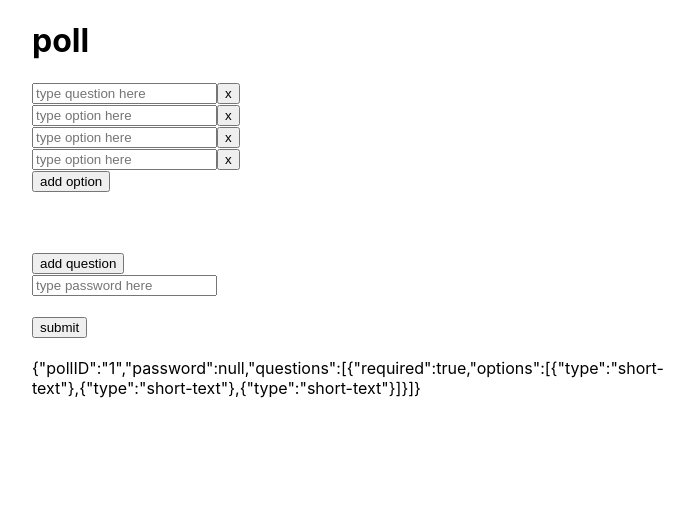
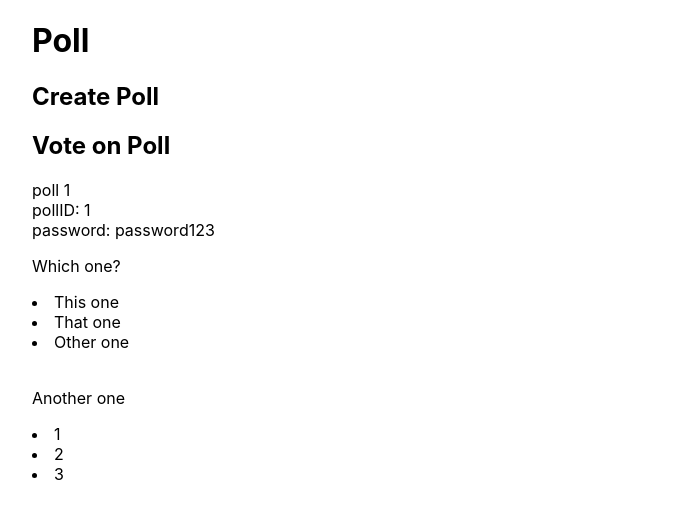
Before and after one commit to zaini/poll, a React (Create React App) app in the folder poll/: page /1 in a window 1280 px wide. Shown: the top 518 px of the page, without its empty margins (288-982 px from the left). Built offline with nearby package versions, Linux system fonts and the light colour scheme.

Commit message:
Basic view of poll for voting

```diff
--- a/poll/package.json
+++ b/poll/package.json
@@ -12,6 +12,7 @@
     "node-sass": "^4.14.1",
     "react": "^16.13.1",
     "react-dom": "^16.13.1",
+    "react-router-dom": "^5.2.0",
     "react-scripts": "3.4.1"
   },
   "scripts": {
--- a/poll/src/App.js
+++ b/poll/src/App.js
@@ -1,119 +1,25 @@
 import React from 'react';
+import {BrowserRouter as Router, Route} from "react-router-dom";
 import './App.scss';
+import CreatePoll from "./components/CreatePoll";
+import Poll from "./components/Poll";
+import PollResults from "./components/PollResults";
 
 export default class App extends React.Component{
-    emptyQuestionObject;
     constructor(props) {
         super(props);
-
-        this.emptyQuestionObject = {
-            required: true,
-            question: undefined,
-            options: [{type: "short-text", value: undefined}, {type: "short-text", value: undefined}, {type: "short-text", value: undefined}]
-        };
-
-        this.state = {
-            poll: {
-                pollID: "1",
-                password: null,
-                DoC: undefined,
-                DoD: undefined,
-                questions: []
-            }
-        }
-    }
-
-    changeOption = (value, qIndex, oIndex) => {
-        let poll = JSON.parse(JSON.stringify(this.state.poll));
-        poll.questions[qIndex].options[oIndex].value = value;
-        this.setState({
-            poll: poll
-        });
-    }
-
-    addOption = (qIndex) => {
-        let poll = JSON.parse(JSON.stringify(this.state.poll));
-        poll.questions[qIndex].options.push({type: "short-text", value: undefined});
-        console.log(poll.questions);
-        this.setState({
-            poll: poll
-        });
-    }
-
-    removeOption = (qIndex, oIndex) => {
-        let poll = JSON.parse(JSON.stringify(this.state.poll));
-        poll.questions[qIndex].options.splice(oIndex, 1);
-        this.setState({
-            poll: poll
-        });
-    }
-
-    changeQuestion = (value, qIndex) => {
-        let poll = JSON.parse(JSON.stringify(this.state.poll));
-        poll.questions[qIndex].question = value;
-        this.setState({
-            poll: poll
-        });
-    }
-
-    addEmptyQuestion = () => {
-        let poll = JSON.parse(JSON.stringify(this.state.poll));
-        poll.questions.push(JSON.parse(JSON.stringify(this.emptyQuestionObject)));
-        this.setState({
-            poll: poll
-        });
-    }
-
-    removeQuestion = (index) => {
-        console.log(index);
-        let poll = JSON.parse(JSON.stringify(this.state.poll));
-        poll.questions.splice(index, 1);
-        this.setState({
-            poll: poll
-        });
-    }
-
-    changePassword = (value) => {
-        let poll = JSON.parse(JSON.stringify(this.state.poll));
-        poll.password = value;
-        this.setState({
-            poll: poll
-        });
-    }
-
-    componentDidMount() {
-        this.addEmptyQuestion();
     }
 
     render() {
         return (
             <div style={{margin: "auto", width: "50%"}}>
-                <h1>poll</h1>
-
-                {
-                    this.state.poll.questions.map((question, qIndex) => {
-                        let questionOptions = question.options.map((option, oIndex) => {
-                            let optionBox = <input key={`q${qIndex}o${oIndex}`} name={`q${qIndex}o${oIndex}`} type='text' placeholder="type option here" value={option.value} onChange={(e) => this.changeOption(e.target.value, qIndex, oIndex)}/>;
-                            let removeOptionButton = <button onClick={() => this.removeOption(qIndex, oIndex)}>x</button>
-                            return [optionBox, removeOptionButton, <br/>]
-                        })
-
-                        let questionInput = <input key={`q${qIndex}`} name={`q${qIndex}`} type='text' placeholder="type question here" value={question.question} onChange={(e) => this.changeQuestion(e.target.value, qIndex)}/>;
-                        let removeQuestion = <button onClick={() => this.removeQuestion(qIndex)}>x</button>;
-                        let addOptionButton = <button onClick={() => this.addOption(qIndex)}>add option</button>;
-                        return [questionInput, removeQuestion, <br/>, questionOptions, addOptionButton, <br/>, <br/>]
-                    })
-                }
-
-                <br/><br/>
-                <button onClick={() => this.addEmptyQuestion()}>add question</button>
-                <br/>
-                <input type='text' placeholder="type password here" onChange={(e) => this.changePassword(e.target.value)}/>
-                <br/><br/>
-                <button onClick={() => console.log(JSON.stringify(this.state.poll))}>submit</button>
-
-                <br/><br/>
-                {JSON.stringify(this.state.poll)}
+                <h1>Poll</h1>
+                <h2>Create Poll</h2>
+                <Router>
+                    <Route exact path={"/"} component={CreatePoll}/>
+                    <Route exact path={"/:poll_id"} component={Poll}/>
+                    <Route exact path={"/:poll_id/r"} component={PollResults}/>
+                </Router>
 
             </div>
         )
--- /dev/null
+++ b/poll/src/components/CreatePoll.js
@@ -0,0 +1,118 @@
+import React from 'react';
+
+export default class CreatePoll extends React.Component{
+    emptyQuestionObject;
+    constructor(props) {
+        super(props);
+
+        this.emptyQuestionObject = {
+            required: true,
+            question: undefined,
+            options: [{type: "short-text", value: undefined, votes: 0}, {type: "short-text", value: undefined, votes: 0}, {type: "short-text", value: undefined, votes: 0}]
+        };
+
+        this.state = {
+            poll: {
+                pollID: "1",
+                password: null,
+                DoC: undefined,
+                DoD: undefined,
+                questions: []
+            }
+        };
+    }
+
+    changeOption = (value, qIndex, oIndex) => {
+        let poll = JSON.parse(JSON.stringify(this.state.poll));
+        poll.questions[qIndex].options[oIndex].value = value;
+        this.setState({
+            poll: poll
+        });
+    }
+
+    addOption = (qIndex) => {
+        let poll = JSON.parse(JSON.stringify(this.state.poll));
+        poll.questions[qIndex].options.push({type: "short-text", value: undefined, votes: 0});
+        console.log(poll.questions);
+        this.setState({
+            poll: poll
+        });
+    }
+
+    removeOption = (qIndex, oIndex) => {
+        let poll = JSON.parse(JSON.stringify(this.state.poll));
+        poll.questions[qIndex].options.splice(oIndex, 1);
+        this.setState({
+            poll: poll
+        });
+    }
+
+    changeQuestion = (value, qIndex) => {
+        let poll = JSON.parse(JSON.stringify(this.state.poll));
+        poll.questions[qIndex].question = value;
+        this.setState({
+            poll: poll
+        });
+    }
+
+    addEmptyQuestion = () => {
+        let poll = JSON.parse(JSON.stringify(this.state.poll));
+        poll.questions.push(JSON.parse(JSON.stringify(this.emptyQuestionObject)));
+        this.setState({
+            poll: poll
+        });
+    }
+
+    removeQuestion = (index) => {
+        console.log(index);
+        let poll = JSON.parse(JSON.stringify(this.state.poll));
+        poll.questions.splice(index, 1);
+        this.setState({
+            poll: poll
+        });
+    }
+
+    changePassword = (value) => {
+        let poll = JSON.parse(JSON.stringify(this.state.poll));
+        poll.password = value;
+        this.setState({
+            poll: poll
+        });
+    }
+
+    componentDidMount() {
+        this.addEmptyQuestion();
+    }
+
+    render() {
+        return (
+            <div>
+                {
+                    this.state.poll.questions.map((question, qIndex) => {
+                        let questionOptions = question.options.map((option, oIndex) => {
+                            let optionBox = <input key={`q${qIndex}o${oIndex}`} name={`q${qIndex}o${oIndex}`} type='text' placeholder="type option here" value={option.value} onChange={(e) => this.changeOption(e.target.value, qIndex, oIndex)}/>;
+                            let removeOptionButton = <button onClick={() => this.removeOption(qIndex, oIndex)}>x</button>
+                            return [optionBox, removeOptionButton, <br/>]
+                        })
+
+                        let questionInput = <input key={`q${qIndex}`} name={`q${qIndex}`} type='text' placeholder="type question here" value={question.question} onChange={(e) => this.changeQuestion(e.target.value, qIndex)}/>;
+                        let removeQuestion = <button onClick={() => this.removeQuestion(qIndex)}>x</button>;
+                        let addOptionButton = <button onClick={() => this.addOption(qIndex)}>add option</button>;
+                        return [questionInput, removeQuestion, <br/>, questionOptions, addOptionButton, <br/>, <br/>]
+                    })
+                }
+
+                <br/><br/>
+                <button onClick={() => this.addEmptyQuestion()}>add question</button>
+                <br/>
+                <input type='text' placeholder="type password here" onChange={(e) => this.changePassword(e.target.value)}/>
+                <br/><br/>
+                <button onClick={() => console.log(JSON.stringify(this.state.poll))}>submit</button>
+
+                <br/><br/>
+                {JSON.stringify(this.state.poll)}
+
+            </div>
+        )
+    }
+};
--- /dev/null
+++ b/poll/src/components/Poll.js
@@ -0,0 +1,37 @@
+import React from 'react';
+
+export default class Poll extends React.Component{
+    constructor(props) {
+        super(props);
+
+        this.state = {
+            poll: {"_id":{"$oid":"5ef412adc42f605bf078ed2d"},"pollID":"1","password":"password123","questions":[{"required":true,"options":[{"type":"short-text","votes":0,"value":"This one"},{"type":"short-text","votes":0,"value":"That one"},{"type":"short-text","votes":0,"value":"Other one"}],"question":"Which one?"},{"required":true,"options":[{"type":"short-text","votes":0,"value":"1"},{"type":"short-text","votes":0,"value":"2"},{"type":"short-text","votes":0,"value":"3"}],"question":"Another one"}]}
+        }
+    }
+
+    render() {
+        return (
+            <div>
+                <h2>Vote on Poll</h2>
+                poll {this.props.match.params.poll_id}
+                <br/>
+                pollID: {this.state.poll.pollID}
+                <br/>
+                password: {this.state.poll.password}
+                <br/>
+                {
+                    this.state.poll.questions.map((question, qIndex) => {
+                        let questionTitle = <p key={`q${qIndex}`} >{question.question}</p>;
+
+                        let options = question.options.map((option, oIndex) => {
+                            let optionText = <li key={`q${qIndex}o${oIndex}`} >{option.value}</li>;
+                            return [optionText]
+                        })
+
+                        return [questionTitle, options, <br/>]
+                    })
+                }
+            </div>
+        )
+    }
+};
--- /dev/null
+++ b/poll/src/components/PollResults.js
@@ -0,0 +1,17 @@
+import React from 'react';
+
+export default class PollResults extends React.Component{
+    constructor(props) {
+        super(props);
+    }
+
+    render() {
+        return (
+            <div>
+                <h2>Poll Results</h2>
+                poll results for {this.props.match.params.poll_id}
+
+            </div>
+        )
+    }
+};
```
Also changed, not shown: 1 other file (tests, documents, lock files or other folders).
